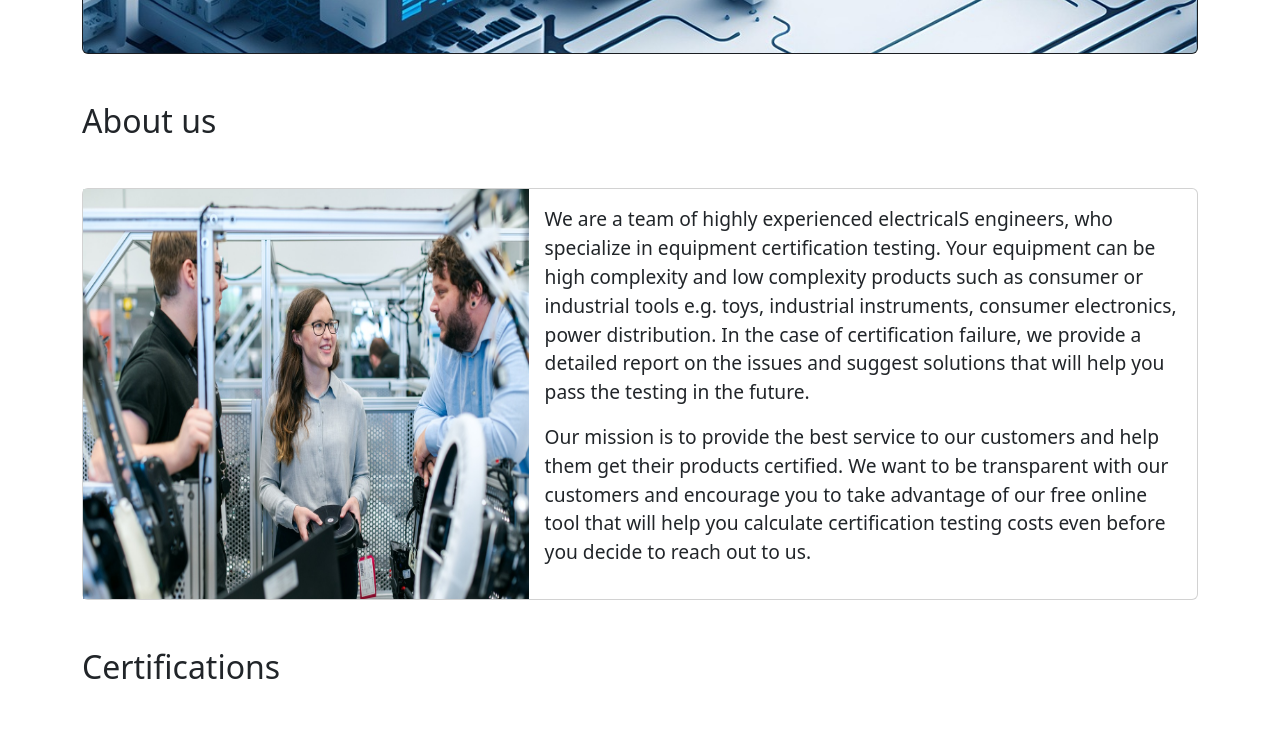
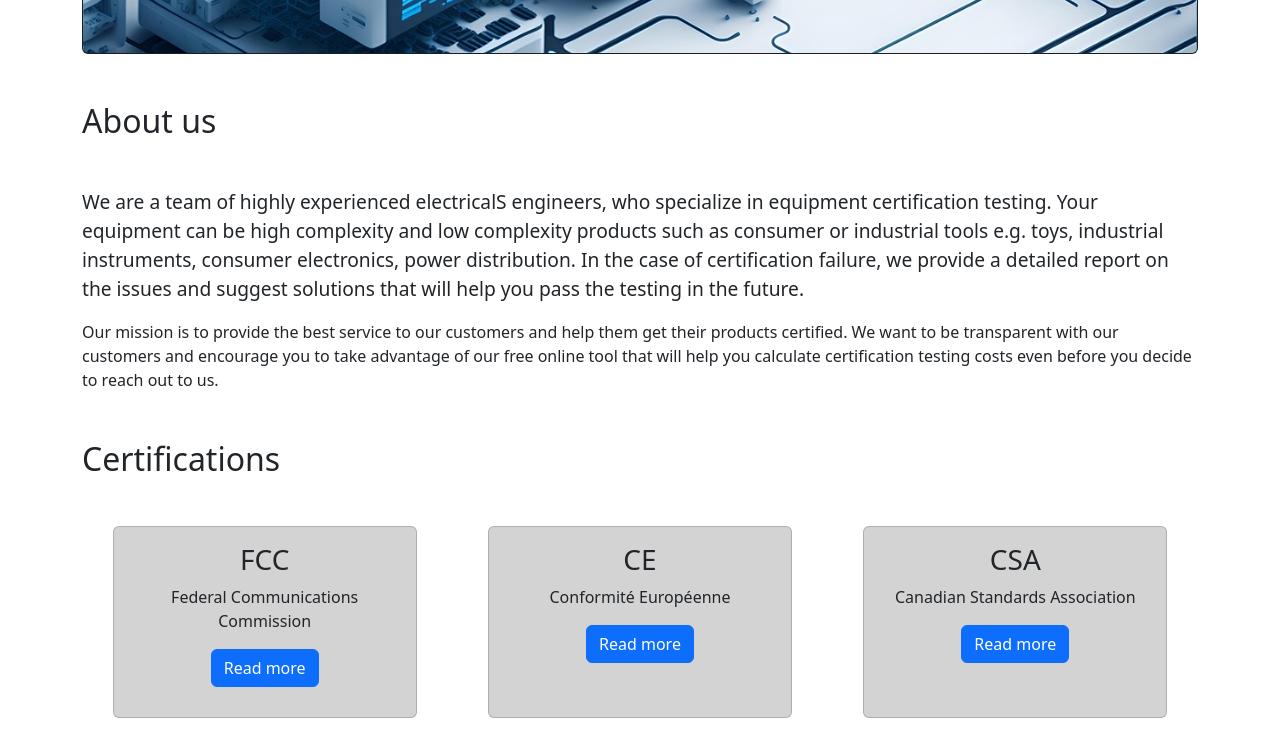
Before and after one commit to renatalit/my-app, a React (Create React App) app in the folder client/: page / in a window 1280 px wide. Shown: the part 532-1264 px from the top of the page. Built offline with nearby package versions, Linux system fonts and the light colour scheme.

Commit message:
test continuous deployment by removing an image

```diff
--- a/client/src/App.js
+++ b/client/src/App.js
@@ -52,25 +52,12 @@ function App() {
         <section id="about">
           <h2>About us</h2>
           <div className="my-5"></div>
-        <Card
-          className="mb-3"
-          style={{ display: 'flex', flexDirection: 'row', width: '100%' }}
-        >
-          <Card.Img
-            variant="left"
-            src={myImage2}
-            style={{ width: '40%' }}
-          />
-          <Card.Body>
-            <Card.Text style={{ fontSize: '1.2rem' }}>
-              <p>We are a team of highly experienced electricalS engineers, who specialize in equipment certification testing.
+          <p style={{ fontSize: '1.2rem' }}>
+          We are a team of highly experienced electricalS engineers, who specialize in equipment certification testing.
           Your equipment can be high complexity and low complexity products such as consumer or industrial tools e.g. toys, industrial instruments, consumer electronics, power distribution.
           In the case of certification failure, we provide a detailed report on the issues and suggest solutions that will help you pass the testing in the future.</p>
           <p>Our mission is to provide the best service to our customers and help them get their products certified. We want to be transparent with our customers and encourage you to take
           advantage of our free online tool that will help you calculate certification testing costs even before you decide to reach out to us.</p>
-            </Card.Text>
-          </Card.Body>
-        </Card>
           </section>
         <div className="my-5"></div>
         <section id="services">
```
Lines whose indentation alone changed are shown as unchanged.
